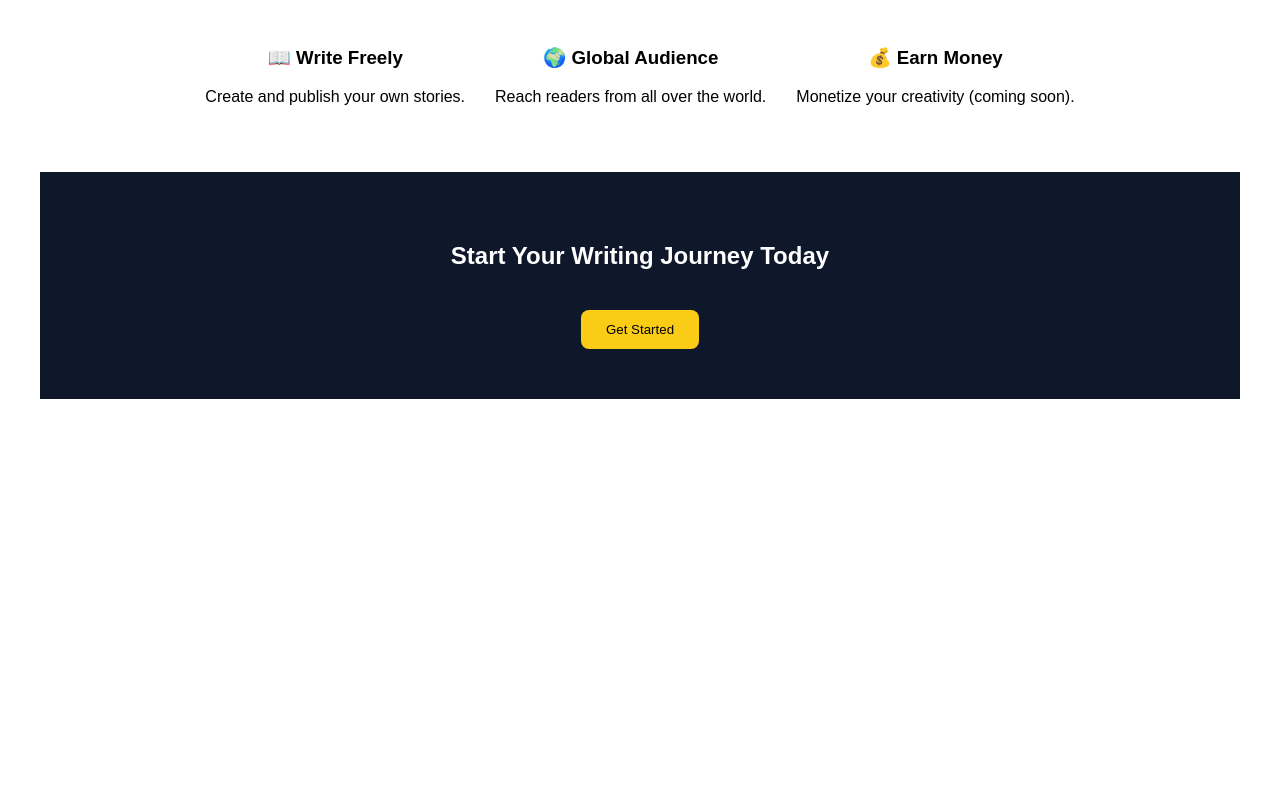
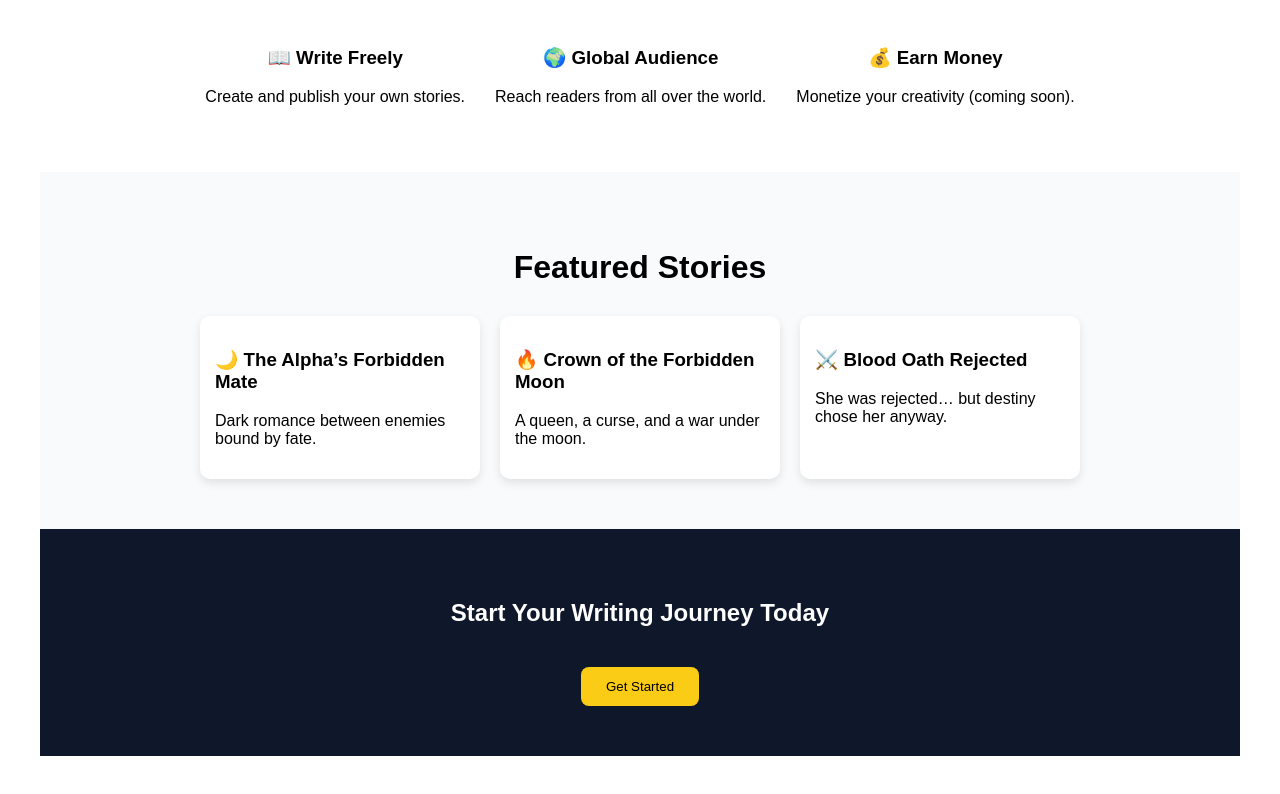
Before and after one commit to moonrisestories/moonrisestories, a Next.js app: page / in a window 1280 px wide. Shown: the part 893-1687 px from the top of the page. Before the commit the page ends 1332 px from the top, so only its background shows below. Built offline with nearby package versions, Linux system fonts and the light colour scheme.

Commit message:
feaured novels section added

```diff
--- a/app/page.tsx
+++ b/app/page.tsx
@@ -81,8 +81,66 @@ export default function Home() {
           </div>
         </div>
       </section>
+{/* FEATURED NOVELS */}
+<section style={{
+  padding: "50px 20px",
+  background: "#f8fafc"
+}}>
+  <h2 style={{
+    textAlign: "center",
+    fontSize: "32px",
+    marginBottom: "30px"
+  }}>
+    Featured Stories
+  </h2>
 
-      {/* CALL TO ACTION */}
+  <div style={{
+    display: "flex",
+    justifyContent: "center",
+    gap: "20px",
+    flexWrap: "wrap"
+  }}>
+
+    {/* Novel Card 1 */}
+    <div style={{
+      width: "250px",
+      background: "white",
+      padding: "15px",
+      borderRadius: "10px",
+      boxShadow: "0 4px 10px rgba(0,0,0,0.1)"
+    }}>
+      <h3>🌙 The Alpha’s Forbidden Mate</h3>
+      <p>Dark romance between enemies bound by fate.</p>
+    </div>
+
+    {/* Novel Card 2 */}
+    <div style={{
+      width: "250px",
+      background: "white",
+      padding: "15px",
+      borderRadius: "10px",
+      boxShadow: "0 4px 10px rgba(0,0,0,0.1)"
+    }}>
+      <h3>🔥 Crown of the Forbidden Moon</h3>
+      <p>A queen, a curse, and a war under the moon.</p>
+    </div>
+
+    {/* Novel Card 3 */}
+    <div style={{
+      width: "250px",
+      background: "white",
+      padding: "15px",
+      borderRadius: "10px",
+      boxShadow: "0 4px 10px rgba(0,0,0,0.1)"
+    }}>
+      <h3>⚔️ Blood Oath Rejected</h3>
+      <p>She was rejected… but destiny chose her anyway.</p>
+    </div>
+
+  </div>
+</section>
+
+ {/* CALL TO ACTION */}
       <section style={{
         padding: "50px 20px",
         background: "#0f172a",
```
